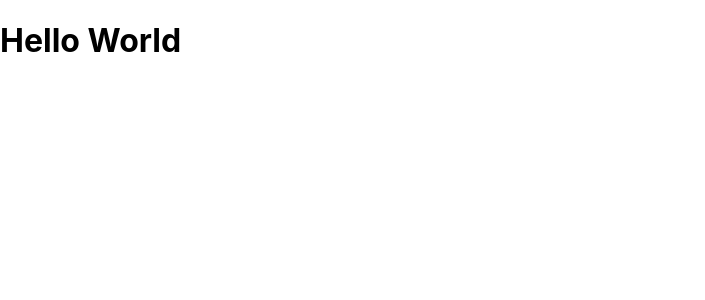
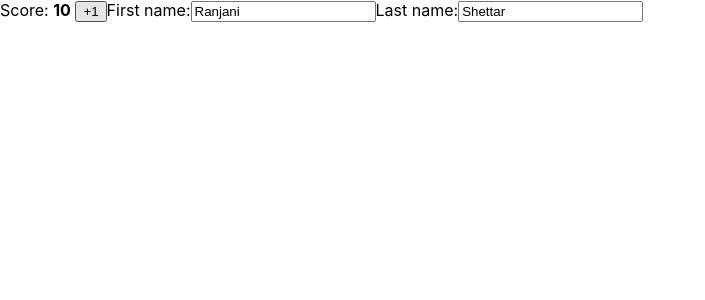
Before and after one commit to mazenAliRushdi/React-Challenges-and-Tasks, a React (Create React App) app: page / in a window 1280 px wide. Shown: the top 300 px of the page, without its empty margins (0-705 px from the left). Built offline with nearby package versions, Linux system fonts and the light colour scheme.

Commit message:
Solve the state object challenge

```diff
--- a/src/App.js
+++ b/src/App.js
@@ -1,10 +1,12 @@
-import logo from './logo.svg';
-import './App.css';
+import logo from "./logo.svg";
+import "./App.css";
+import Scoreboard from "./Scoreboard";
 
-export default function App() {
+function App() {
   return (
-    <h1>
-      Hello World
-    </h1>
+    <Scoreboard />
   );
 }
+
+
+export default App;
--- /dev/null
+++ b/src/Scoreboard.js
@@ -0,0 +1,57 @@
+import { useState } from 'react';
+
+export default function Scoreboard() {
+  const [player, setPlayer] = useState({
+    firstName: 'Ranjani',
+    lastName: 'Shettar',
+    score: 10,
+  });
+
+  function handlePlusClick() {
+
+    setPlayer({
+        ...player,
+        score: player.score + 1
+    })
+  }
+
+  function handleFirstNameChange(e) {
+    setPlayer({
+      ...player,
+      firstName: e.target.value,
+    });
+  }
+
+  function handleLastNameChange(e) {
+    setPlayer({
+        ...player,
+      lastName: e.target.value
+    });
+  }
+
+  return (
+    <>
+      <label>
+        Score: <b>{player.score}</b>
+        {' '}
+        <button onClick={handlePlusClick}>
+          +1
+        </button>
+      </label>
+      <label>
+        First name:
+        <input
+          value={player.firstName}
+          onChange={handleFirstNameChange}
+        />
+      </label>
+      <label>
+        Last name:
+        <input
+          value={player.lastName}
+          onChange={handleLastNameChange}
+        />
+      </label>
+    </>
+  );
+}
```
